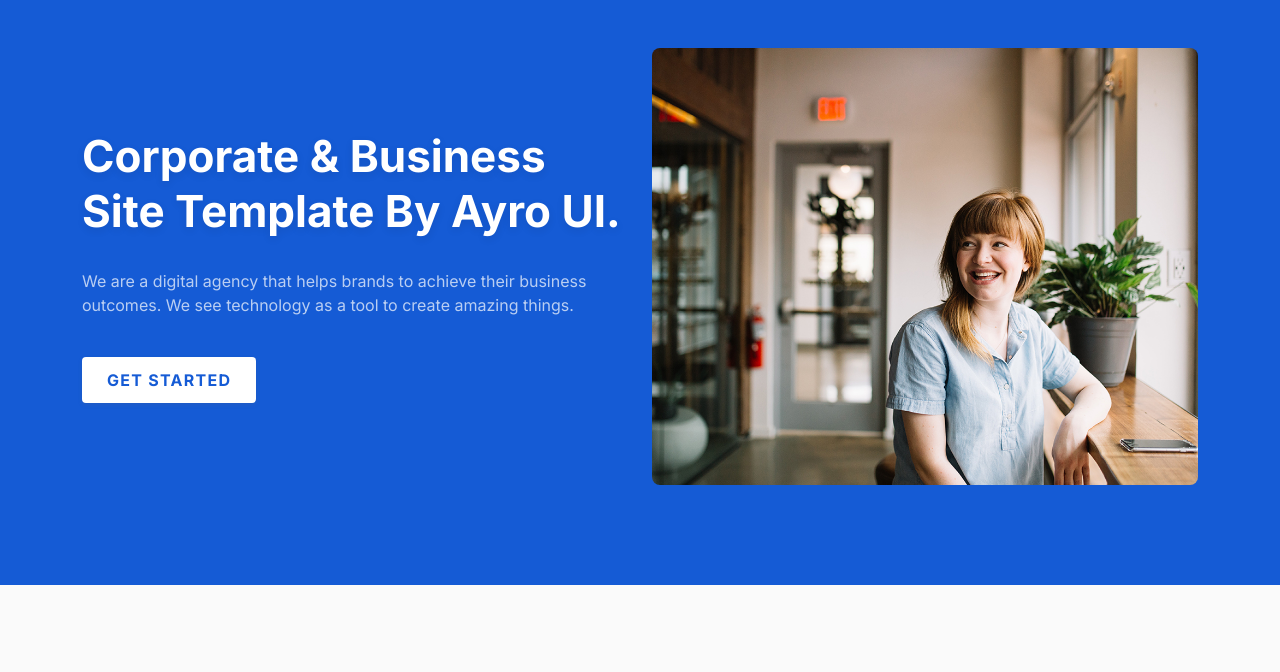
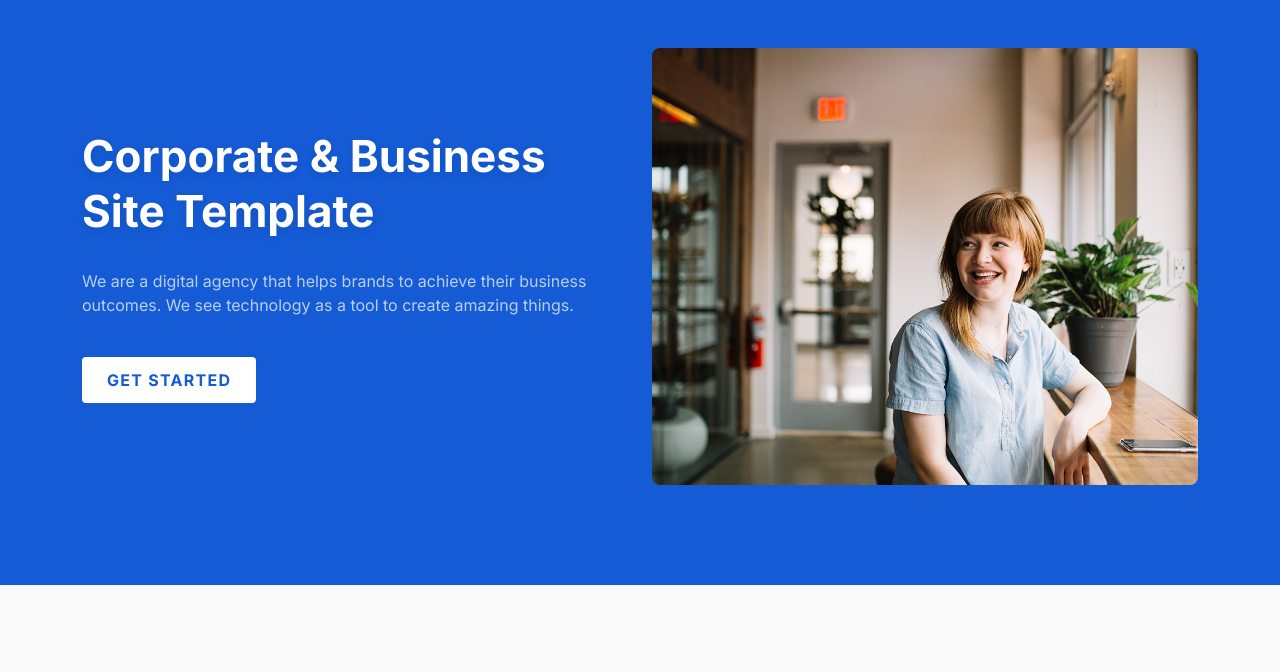
Before and after one commit to Santhusha-bit/InvestingGuy, a website: page index.html in a window 1280 px wide. Shown: the part 112-784 px from the top of the page. Drawn offline with Linux system fonts and the light colour scheme.

Commit message:
remove unnecessary wordings

```diff
--- a/index.html
+++ b/index.html
@@ -141,7 +141,7 @@
       <div class="row align-items-center">
         <div class="col-lg-6 col-md-12 col-12">
           <div class="header-content">
-            <h1>Corporate & Business Site Template by Ayro UI.</h1>
+            <h1>Corporate & Business Site Template </h1>
             <p>
               We are a digital agency that helps brands to achieve their
               business outcomes. We see technology as a tool to create amazing
```
Also changed, not shown: page-template.html (+1 -1 lines), post-template.html (+1 -1 lines), post1.html (+1 -1 lines), post2.html (+1 -1 lines).
